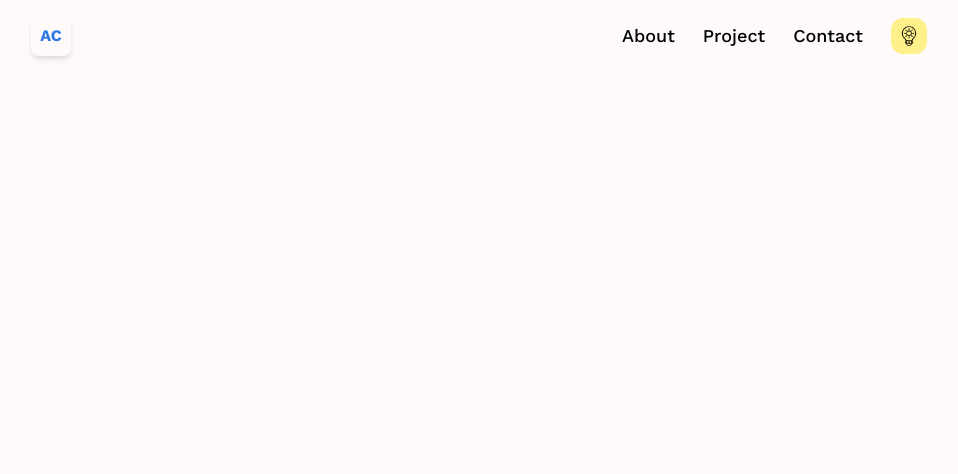
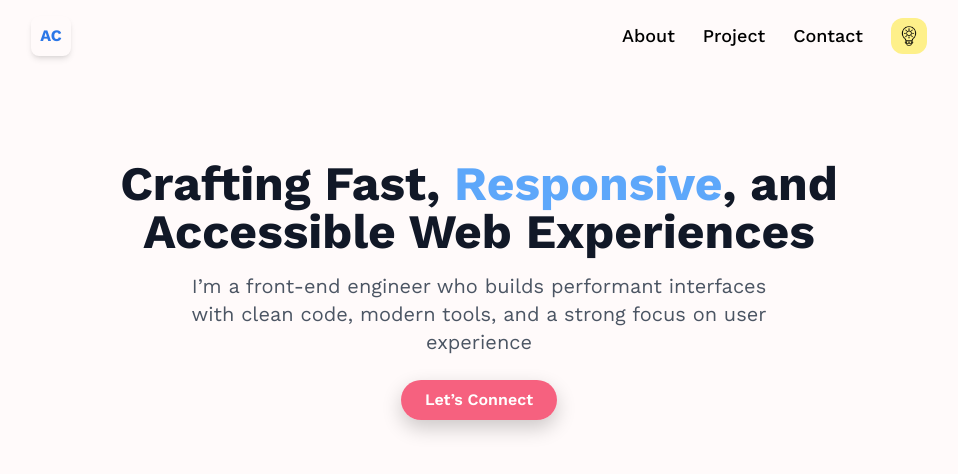
Before and after one commit to Anurag1096/3d_port, a React (Vite) app: page / in a window 1280 px wide. Shown: the top 474 px of the page, without its empty margins (161-1119 px from the left). Built offline with nearby package versions, Linux system fonts and the light colour scheme.

Commit message:
wip: hero section completed for landing page

```diff
--- a/src/Pages/Contact.tsx
+++ b/src/Pages/Contact.tsx
@@ -113,6 +113,7 @@ function Contact() {
               <div className="btn-back rounded-xl" />
               <a
                 href={item.iconLink}
+                target="blank"
                 className="btn-front  rounded-xl flex justify-center
                 item-center
                 "
--- a/src/Pages/Home3.tsx
+++ b/src/Pages/Home3.tsx
@@ -1,14 +1,68 @@
-import React,{Suspense} from 'react'
-import { Loader } from '@react-three/drei'
+import React, { Suspense } from "react";
+import { Loader } from "@react-three/drei";
+import { motion } from "framer-motion";
+import {useNavigate} from 'react-router-dom'
 function Home3() {
+  const history=useNavigate()
+  const buttonClick=()=>{
+    history('/contact')
+  }
   return (
-    <section className="w-screen h-screen relative overflow-hidden ">
-       <Suspense fallback={<Loader/>}>
-       </Suspense>
+    <section className="w-screen h-screen  overflow-hidden">
+      <Suspense fallback={<Loader />}>
+        <section
+          id="hero-section"
+          className="flex justify-center  w-screen h-screen bg-inherit"
+        >
+          <div
+            id="container"
+            className="text-center mt-20 sm:mt-40  lg:max-w-3xl px-4"
+          >
+            <motion.h1
+              className="text-4xl sm:text-5xl font-bold text-gray-900 dark:text-white mb-4"
+              initial={{ opacity: 0, y: -40 }}
+              animate={{ opacity: 1, y: 0 }}
+              transition={{ duration: 0.8, ease: "easeOut" }}
+            >
+              Crafting Fast, <span className="text-[#2589FABD]"> Responsive</span>, and Accessible Web Experiences
+            </motion.h1>
 
+            <motion.h2
+              className="text-lg sm:text-xl md:max-w-xl m-auto  text-gray-600 dark:text-gray-300 mb-6"
+              initial={{ opacity: 0, y: -20 }}
+              animate={{ opacity: 1, y: 0 }}
+              transition={{ duration: 0.8, ease: "easeOut", delay: 0.3 }}
+            >
+              I’m a front-end engineer who builds performant interfaces with
+              clean code, modern tools, and a strong focus on user experience
+            </motion.h2>
 
+            <motion.button
+              onClick={buttonClick}
+              className="bg-[#F21E49B0] hover:bg-[#F21E49C9] text-white font-semibold py-2 px-6 rounded-3xl shadow-lg transition duration-300"
+              initial={{
+                opacity: 0,
+                y: 10,
+                boxShadow: "0px 0px 0px rgba(0, 0, 0, 0)",
+              }}
+              animate={{
+                opacity: 1,
+                y: 0,
+                boxShadow: "0px 8px 20px rgba(0, 0, 0, 0.2)",
+              }}
+              whileHover={{
+                y: -3,
+                boxShadow: "0px 12px 24px rgba(0, 0, 0, 0.3)",
+              }}
+              transition={{ duration: 0.6, ease: "easeOut", delay: 0.1 }}
+            >
+              Let’s Connect
+            </motion.button>
+          </div>
+        </section>
+      </Suspense>
     </section>
-  )
+  );
 }
 
-export default Home3
+export default Home3;
```
